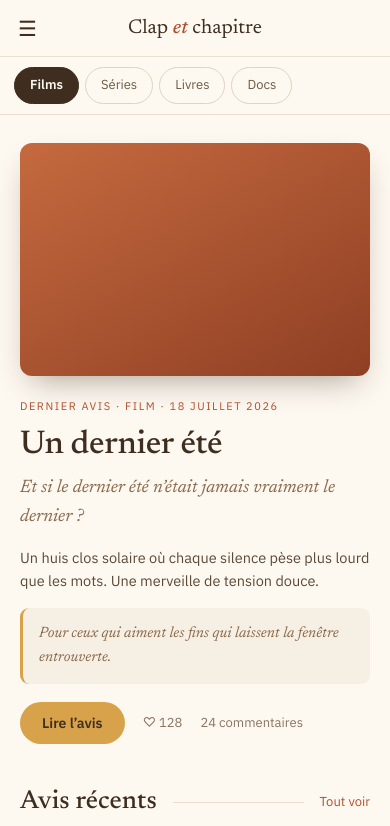
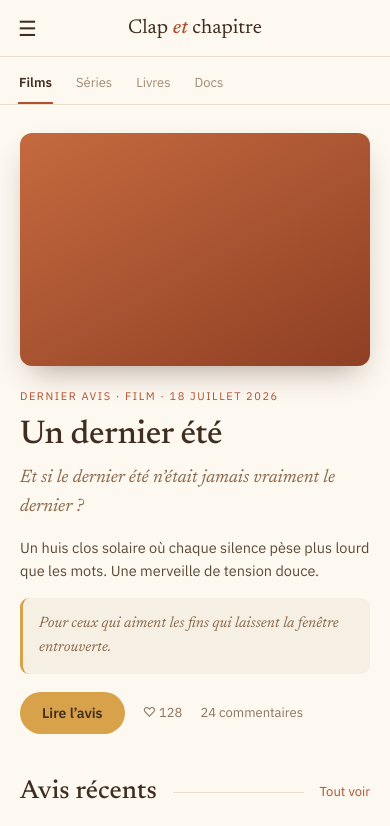
Before and after one commit to arnaudober3/clap-chapitre, a React (Vite) app: page /films in a window 390 px wide. Shown: the top 826 px of the page. Built offline with nearby package versions, Linux system fonts and the light colour scheme.

Commit message:
DEV-52: fix mobile drawer navigation and update styles for medium tabs

```diff
--- a/src/components/layout/Header.tsx
+++ b/src/components/layout/Header.tsx
@@ -1,6 +1,6 @@
 import { useState } from 'react';
 import { Link, NavLink } from 'react-router-dom';
-import { primaryNav, secondaryNav, type NavItem } from './nav';
+import { primaryNav, secondaryNav, drawerNav, type NavItem } from './nav';
 import styles from './Layout.module.css';
 
 /** Brand wordmark: "Clap et chapitre" with an italic terracotta "et". */
@@ -71,6 +71,20 @@ function NavGroups({ onNavigate }: { onNavigate?: () => void }) {
   );
 }
 
+/**
+ * Mobile drawer nav: a single flat list (Accueil + standalone pages, per design
+ * frame 3a). No media links and no divider — the mediums live in the tab strip.
+ */
+function DrawerNav({ onNavigate }: { onNavigate?: () => void }) {
+  return (
+    <nav className={styles.navGroup} aria-label="Menu">
+      {drawerNav.map((item) => (
+        <NavItemLink key={item.to} item={item} onNavigate={onNavigate} />
+      ))}
+    </nav>
+  );
+}
+
 export default function Header() {
   const [drawerOpen, setDrawerOpen] = useState(false);
   const closeDrawer = () => setDrawerOpen(false);
@@ -126,7 +140,7 @@ export default function Header() {
               ✕
             </button>
           </div>
-          <NavGroups onNavigate={closeDrawer} />
+          <DrawerNav onNavigate={closeDrawer} />
         </div>
       </div>
     </header>
--- a/src/components/layout/Layout.module.css
+++ b/src/components/layout/Layout.module.css
@@ -168,37 +168,35 @@
 }
 
 /* ---- Mobile medium tab strip (below top bar; hidden at desktop) ---- */
+/* Underline tabs (design frame 3a): plain muted text, terracotta underline on
+   the active tab — no filled pills, so no square tap-highlight box. */
 .mediumTabs {
   display: flex;
-  gap: 6px;
+  gap: 22px;
   overflow-x: auto;
-  padding: 10px 14px;
+  padding: 10px 18px 0;
   background: var(--bg);
   border-bottom: 1px solid var(--border);
 }
 
 .mediumTab {
   flex: none;
-  padding: 7px 15px;
-  border-radius: var(--radius-pill);
-  border: 1px solid var(--border-pill);
+  padding: 6px 1px 8px;
   font-size: 13px;
-  color: var(--nav-idle);
+  color: var(--faint);
   text-decoration: none;
   white-space: nowrap;
 }
 
 .mediumTab:hover {
-  background: var(--nav-hover);
   color: var(--ink);
   text-decoration: none;
 }
 
 .mediumTabActive,
 .mediumTabActive:hover {
-  background: var(--ink);
-  border-color: var(--ink);
-  color: var(--bg);
+  border-bottom: 2px solid var(--accent);
+  color: var(--ink);
   font-weight: 600;
 }
 
--- a/src/components/layout/nav.ts
+++ b/src/components/layout/nav.ts
@@ -19,3 +19,10 @@ export const secondaryNav: NavItem[] = [
   { label: 'À propos', to: '/a-propos' },
   { label: 'Me suivre', to: '/me-suivre' },
 ];
+
+/**
+ * Mobile drawer nav = a home link followed by the standalone pages, as a single
+ * flat list (design frame 3a). The medium filters live only in the top-bar tab
+ * strip on mobile, so they are intentionally absent here.
+ */
+export const drawerNav: NavItem[] = [{ label: 'Accueil', to: '/' }, ...secondaryNav];
```
Also changed, not shown: 2 other files (tests, documents, lock files or other folders).
